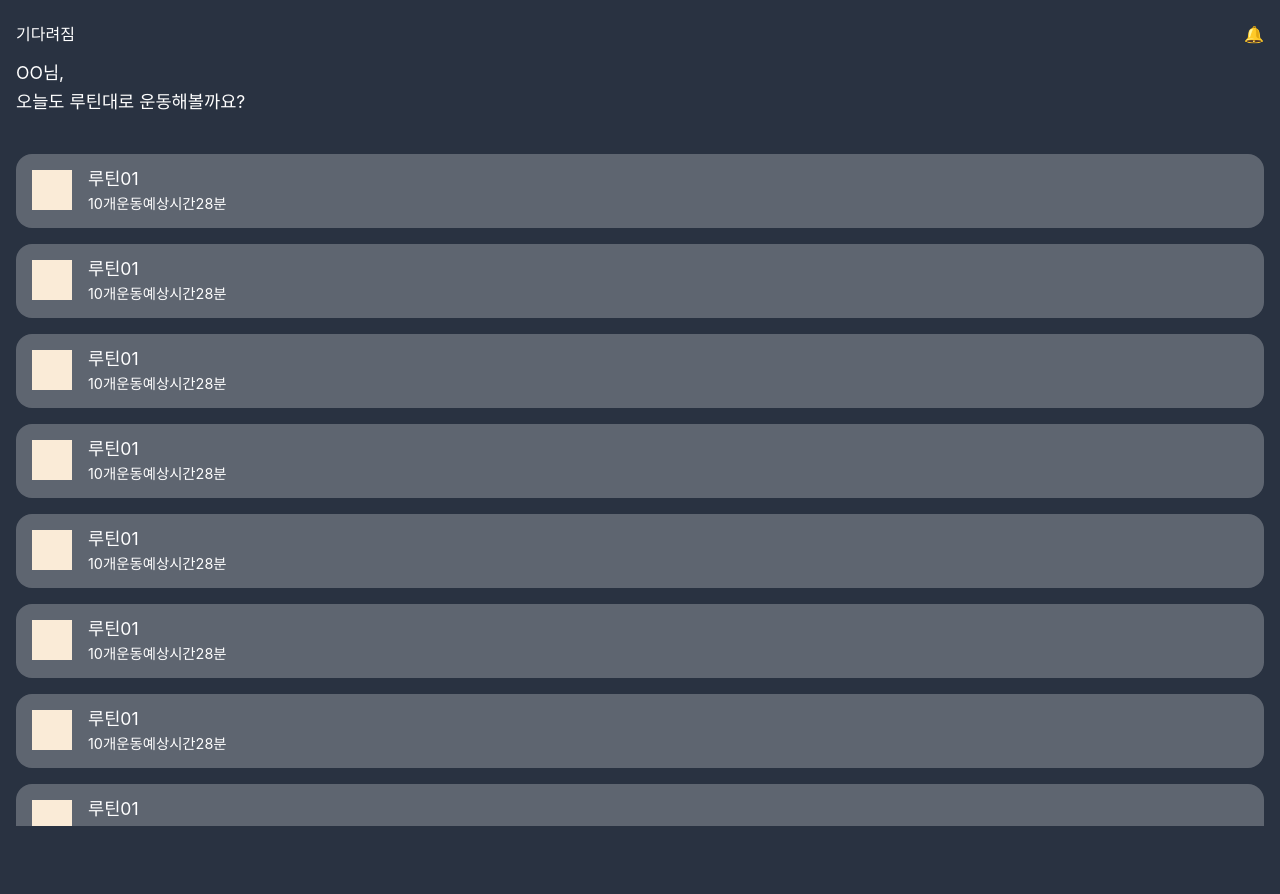
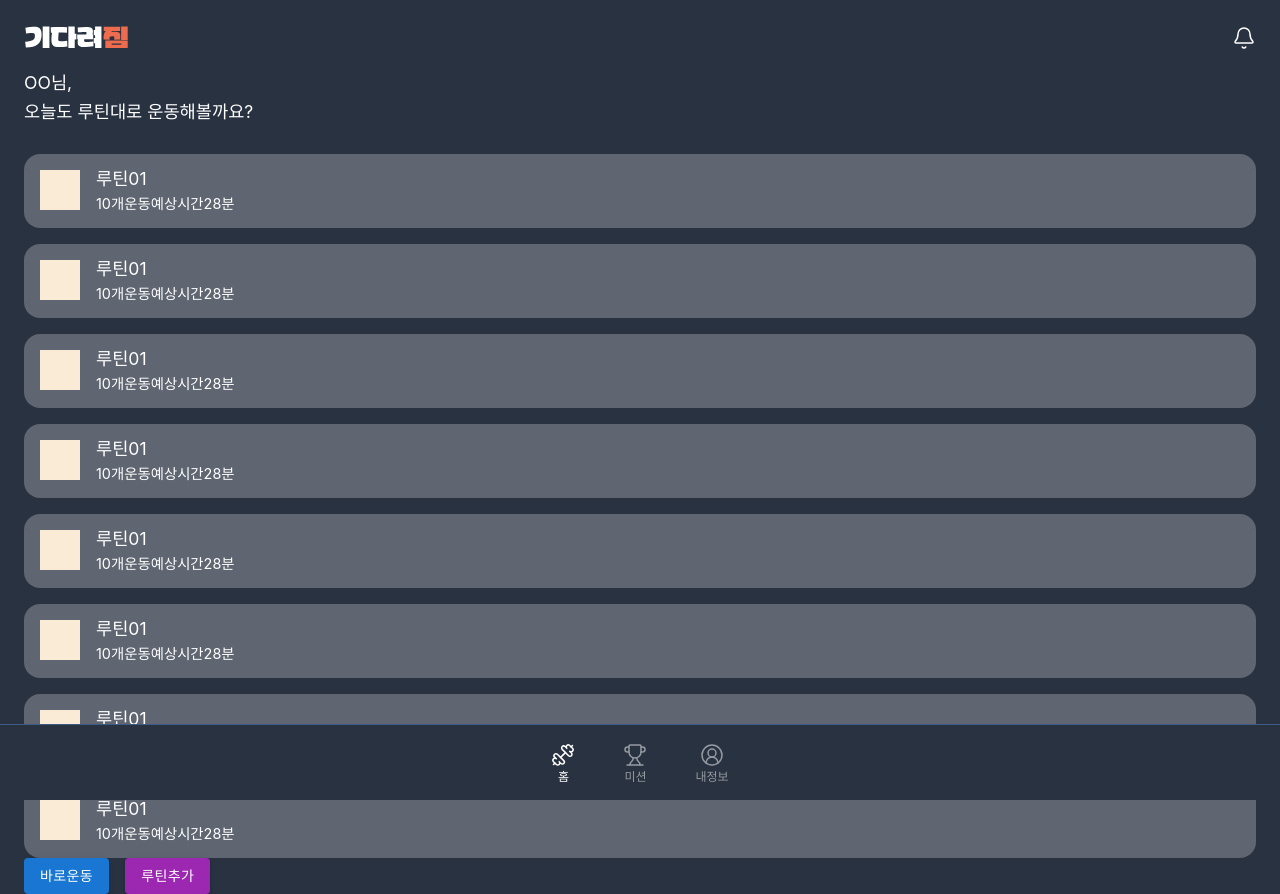
Before and after one commit to WaitGYM/FE, a React (Vite) app in the folder web/: page / in a window 1280 px wide. Before the commit the page ends 851 px from the top, so only its background shows below. Built offline with nearby package versions, Linux system fonts and the light colour scheme.

Commit message:
[web] header, footer 스타일 수정

```diff
--- /dev/null
+++ b/web/src/components/layout/Footer.tsx
@@ -0,0 +1,20 @@
+import { Dumbbell, Trophy, CircleUserRound } from "lucide-react";
+
+export default function Footer() {
+  return (
+    <footer>
+      <div className="on">
+        <Dumbbell size={24} stroke-width="1.5" />
+        <p>홈</p>
+      </div>
+      <div>
+        <Trophy size={24} stroke-width="1.5" />
+        <p>미션</p>
+      </div>
+      <div>
+        <CircleUserRound size={24} stroke-width="1.5" />
+        <p>내정보</p>
+      </div>
+    </footer>
+  );
+}
--- a/web/src/features/home/index.tsx
+++ b/web/src/features/home/index.tsx
@@ -1,5 +1,8 @@
 import Button from "@comp/ui/Button";
+import Footer from "@comp/layout/Footer";
 import { Stack } from "@mui/material";
+import { Bell } from "lucide-react";
+import logo from "@img/logo.svg"; //이미지로고
 
 export default function HomePage() {
   const hasRoutine = true;
@@ -8,8 +11,12 @@ export default function HomePage() {
     <div className="home-page">
       <header>
         <div className="header-top">
-          <div>기다려짐</div>
-          <div>🔔</div>
+          <div className="logo">
+            <img src={logo} alt="logo" />
+          </div>
+          <div className="icon-bell">
+            <Bell size={24} stroke-width="1.5" />
+          </div>
         </div>
 
         <div className="greeting">
@@ -19,6 +26,7 @@ export default function HomePage() {
         </div>
       </header>
 
+      <div className="container">
         <section>
           {!hasRoutine ? (
             <div className="not-routine">루틴을 추가하세요</div>
@@ -113,5 +121,8 @@ export default function HomePage() {
           </Stack>
         </section>
       </div>
+
+      <Footer />
+    </div>
   );
 }
--- a/web/src/styles/sass/base/_base.scss
+++ b/web/src/styles/sass/base/_base.scss
@@ -11,3 +11,7 @@ body {
   height: 100vh;
   color: white;
 }
+
+.container {
+  padding: 0 24px;
+}
--- /dev/null
+++ b/web/src/styles/sass/layout/_footer.scss
@@ -0,0 +1,33 @@
+@use "@styles/variables" as *;
+
+footer {
+  position: fixed;
+  bottom: 0;
+  display: flex;
+  align-items: center;
+  justify-content: center;
+  gap: 48px;
+
+  width: 100%;
+  height: 75px;
+  border-top: 1px solid $c-primary-blue;
+  background: $c-primary-blue-dark;
+
+  & > div {
+    display: flex;
+    flex-direction: column;
+    align-items: center;
+    justify-content: center;
+    gap: 4px;
+    opacity: 0.5;
+
+    &.on {
+      opacity: 1;
+    }
+
+    & > p {
+      font-size: 12px;
+      color: $c-sub-white;
+    }
+  }
+}
--- a/web/src/styles/sass/layout/_header.scss
+++ b/web/src/styles/sass/layout/_header.scss
@@ -1 +1,5 @@
 @use "@styles/variables" as *;
+
+header {
+  padding: 0 24px;
+}
--- a/web/src/styles/sass/main.scss
+++ b/web/src/styles/sass/main.scss
@@ -4,6 +4,7 @@
 @use "base/base";
 
 @use "layout/header";
+@use "layout/footer";
 
 @use "components/button";
 @use "components/equipment";
--- a/web/src/styles/sass/pages/_home.scss
+++ b/web/src/styles/sass/pages/_home.scss
@@ -4,7 +4,7 @@ $header-height: 8em;
 
 .home-page {
   height: 100%;
-  padding: 1.6em 1em;
+  padding: 1.6em 0;
 
   header {
     height: $header-height;
@@ -12,6 +12,17 @@ $header-height: 8em;
     .header-top {
       display: flex;
       justify-content: space-between;
+
+      .logo {
+        width: 6.533rem;
+        height: 1.392rem;
+
+        img {
+          width: 100%;
+          height: 100%;
+          object-fit: contain;
+        }
+      }
     }
 
     .greeting {
--- a/web/src/styles/sass/variables/_colors.scss
+++ b/web/src/styles/sass/variables/_colors.scss
@@ -3,3 +3,4 @@ $c-primary-blue: #3d5a80;
 $c-primary-blue-light: #98c1d9;
 $c-primary-navy-lightest: #e0fbfc;
 $c-point-orange: #ee6c4d;
+$c-sub-white: #ffffff;
```
Lines whose indentation alone changed are shown as unchanged.
